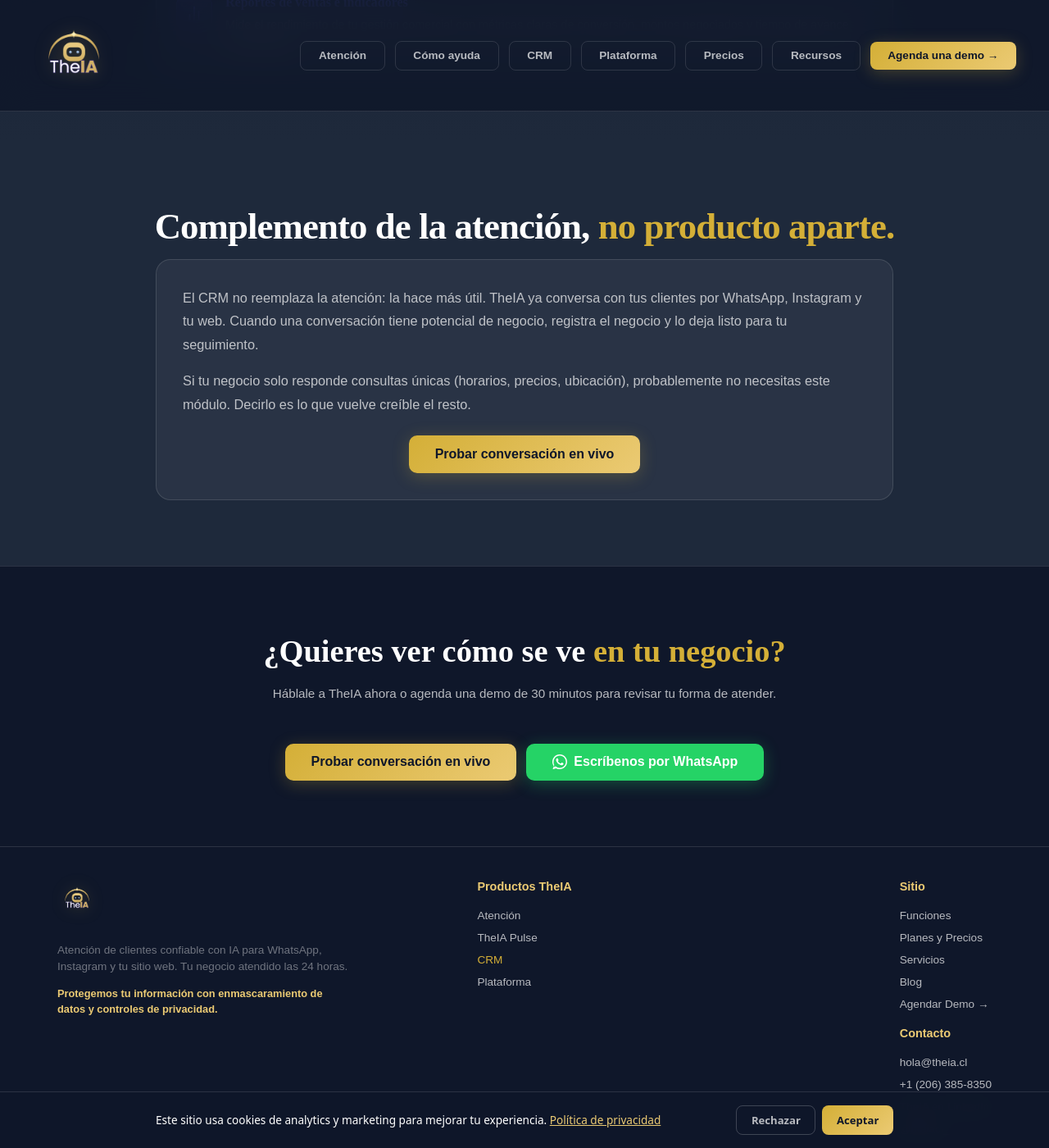
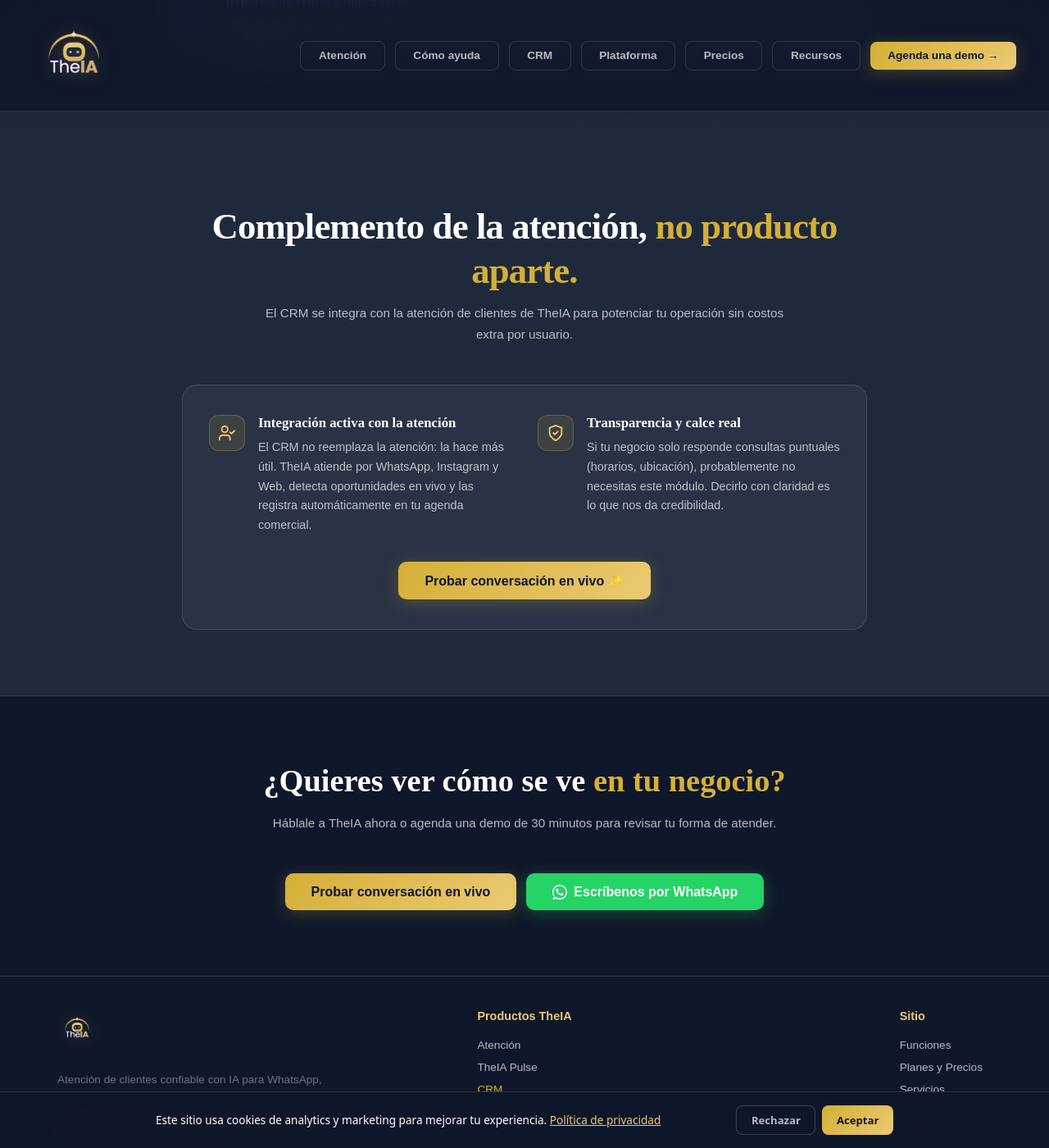
Before and after one commit to rodmera/theia-landing, a Jekyll site: the page crm.html, which Jekyll copies as it is, in a window 1280 px wide and 1400 px high, scrolled down 2634 px. Shown: the whole window at 82% size. Built offline with Jekyll 4.4.1, drawn with Linux system fonts in a browser that asks for light colours; a script that is not in the unit is left out.

Commit message:
fix(ui): homologa tarjeta de complemento en crm.html en pilares visuales estructurados con iconografia

```diff
--- a/crm.html
+++ b/crm.html
@@ -461,21 +461,60 @@
       background: var(--glass);
       border: 1px solid var(--glass-border);
       border-radius: 18px;
-      padding: 2rem;
+      padding: 2.25rem 2rem;
     }
 
-    .complemento-card p {
-      color: var(--text-sub);
-      font-size: 1.02rem;
-      line-height: 1.75;
-      margin-bottom: 1rem;
+    .complemento-grid {
+      display: grid;
+      grid-template-columns: 1fr 1fr;
+      gap: 2rem;
+      margin-bottom: 2rem;
     }
 
-    .complemento-card p:last-child { margin-bottom: 0; }
+    .complemento-pillar {
+      display: flex;
+      gap: 1rem;
+      align-items: flex-start;
+      text-align: left;
+    }
+
+    .complemento-icon {
+      width: 44px;
+      height: 44px;
+      border-radius: 12px;
+      background: rgba(212, 175, 55, 0.12);
+      border: 1px solid rgba(212, 175, 55, 0.3);
+      display: flex;
+      align-items: center;
+      justify-content: center;
+      flex-shrink: 0;
+    }
+
+    .complemento-title {
+      font-family: 'Merriweather', serif;
+      font-weight: 700;
+      font-size: 1.05rem;
+      color: var(--text);
+      margin-bottom: 0.5rem;
+    }
+
+    .complemento-desc {
+      color: var(--text-sub);
+      font-size: 0.9rem;
+      line-height: 1.65;
+      margin: 0;
+    }
 
     .complemento-cta {
       margin-top: 1.5rem;
       text-align: center;
+    }
+
+    @media (max-width: 768px) {
+      .complemento-grid {
+        grid-template-columns: 1fr;
+        gap: 1.5rem;
+      }
     }
 
     /* Feature card de TheIA "lo actualiza desde la conversación" — ancho completo. */
@@ -846,13 +885,42 @@
   </section>
 
   <section class="complemento">
-    <div class="container">
+    <div class="container" style="max-width: 900px;">
       <h2 class="section-title reveal">Complemento de la atención, <span class="gold">no producto aparte.</span></h2>
+      <p class="section-sub reveal">El CRM se integra con la atención de clientes de TheIA para potenciar tu operación sin costos extra por usuario.</p>
+
       <div class="complemento-card reveal">
-        <p>El CRM no reemplaza la atención: la hace más útil. TheIA ya conversa con tus clientes por WhatsApp, Instagram y tu web. Cuando una conversación tiene potencial de negocio, registra el negocio y lo deja listo para tu seguimiento.</p>
-        <p>Si tu negocio solo responde consultas únicas (horarios, precios, ubicación), probablemente no necesitas este módulo. Decirlo es lo que vuelve creíble el resto.</p>
+        <div class="complemento-grid">
+          <div class="complemento-pillar">
+            <div class="complemento-icon">
+              <svg xmlns="http://www.w3.org/2000/svg" width="22" height="22" viewBox="0 0 24 24" fill="none" stroke="#ebca73" stroke-width="2" stroke-linecap="round" stroke-linejoin="round">
+                <path d="M16 21v-2a4 4 0 0 0-4-4H6a4 4 0 0 0-4 4v2" />
+                <circle cx="9" cy="7" r="4" />
+                <polyline points="16 11 18 13 22 9" />
+              </svg>
+            </div>
+            <div>
+              <div class="complemento-title">Integración activa con la atención</div>
+              <p class="complemento-desc">El CRM no reemplaza la atención: la hace más útil. TheIA atiende por WhatsApp, Instagram y Web, detecta oportunidades en vivo y las registra automáticamente en tu agenda comercial.</p>
+            </div>
+          </div>
+
+          <div class="complemento-pillar">
+            <div class="complemento-icon">
+              <svg xmlns="http://www.w3.org/2000/svg" width="22" height="22" viewBox="0 0 24 24" fill="none" stroke="#ebca73" stroke-width="2" stroke-linecap="round" stroke-linejoin="round">
+                <path d="M12 22s8-4 8-10V5l-8-3-8 3v7c0 6 8 10 8 10z" />
+                <polyline points="9 12 11 14 15 10" />
+              </svg>
+            </div>
+            <div>
+              <div class="complemento-title">Transparencia y calce real</div>
+              <p class="complemento-desc">Si tu negocio solo responde consultas puntuales (horarios, ubicación), probablemente no necesitas este módulo. Decirlo con claridad es lo que nos da credibilidad.</p>
+            </div>
+          </div>
+        </div>
+
         <div class="complemento-cta">
-          <button type="button" class="btn btn-gold btn-large" onclick="openTheiaChat('crm')">Probar conversación en vivo</button>
+          <button type="button" class="btn btn-gold btn-large" onclick="openTheiaChat('crm-complemento')">Probar conversación en vivo ✨</button>
         </div>
       </div>
     </div>
```
Also changed, not shown: tests/test_site.py (+11 -0 lines).
